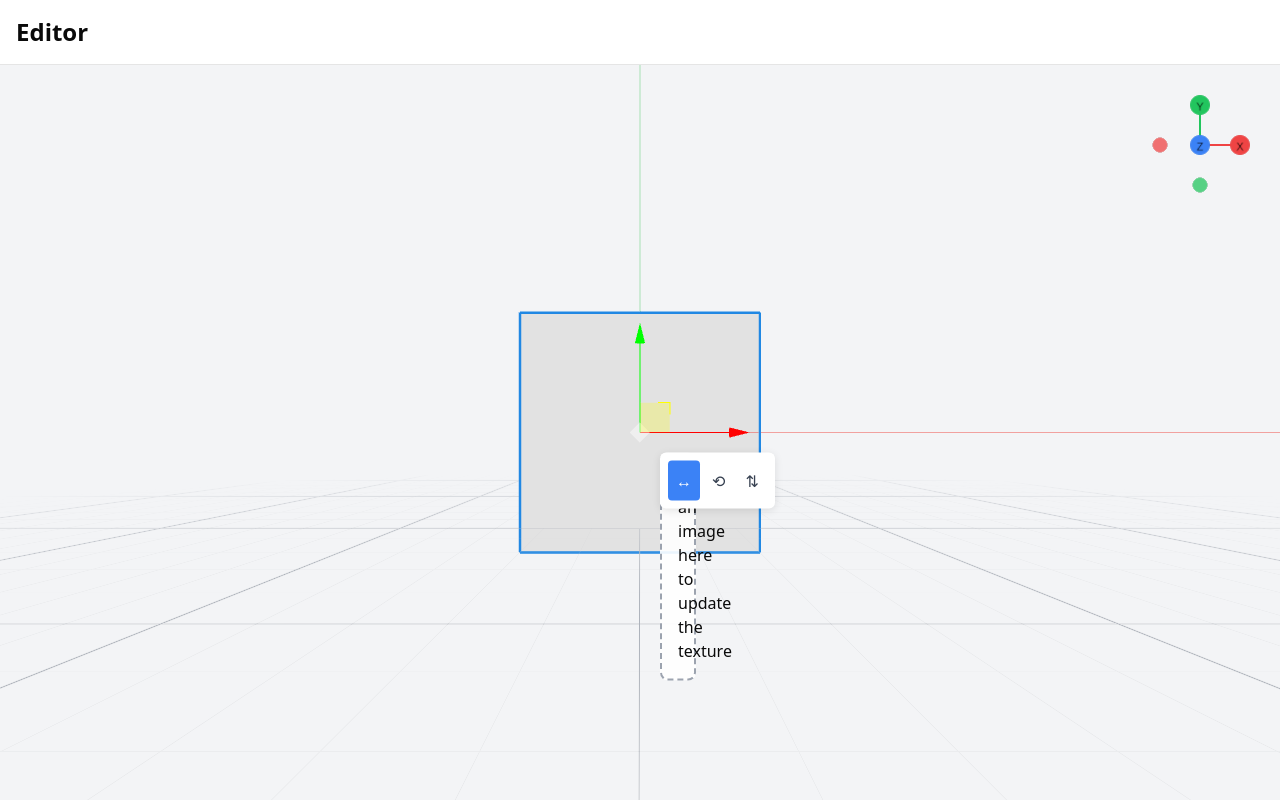
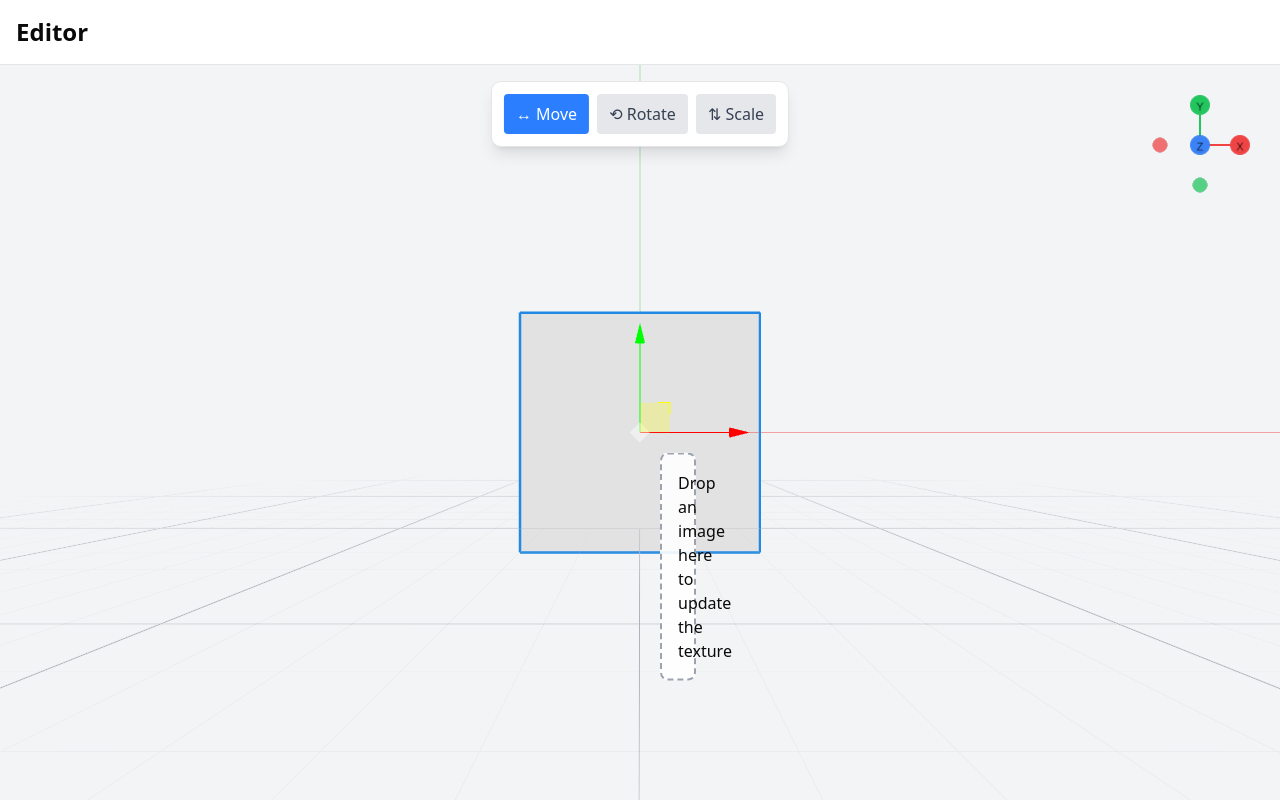
Before and after one commit to bnyawallow/papar_studio, a Next.js app: page /editor in a window 1280 px wide. Built offline with nearby package versions, Linux system fonts and the light colour scheme.

Commit message:
Fix transform controls positioning - move to top center of editor

```diff
--- a/app/editor/EditorScene.tsx
+++ b/app/editor/EditorScene.tsx
@@ -182,64 +182,6 @@ function Scene({ onPointerMissed, isObjectSelected, setIsObjectSelected }: {
           Drop an image here to update the texture
         </div>
       </Html>
-      {/* Transform mode controls - fixed at top-left, not child of object */}
-      <Html
-        style={{
-          position: 'fixed',
-          top: '20px',
-          left: '20px',
-          pointerEvents: 'auto',
-          zIndex: 1001
-        }}
-      >
-        <div style={{ display: 'flex', gap: '4px', backgroundColor: 'white', padding: '8px', borderRadius: '6px', boxShadow: '0 2px 8px rgba(0,0,0,0.1)' }}>
-          <button
-            onClick={() => setTransformMode('translate')}
-            style={{
-              padding: '8px',
-              backgroundColor: transformMode === 'translate' ? '#3b82f6' : 'transparent',
-              color: transformMode === 'translate' ? 'white' : '#374151',
-              border: 'none',
-              borderRadius: '4px',
-              cursor: 'pointer',
-              fontSize: '16px'
-            }}
-            title="Move (W)"
-          >
-            ↔
-          </button>
-          <button
-            onClick={() => setTransformMode('rotate')}
-            style={{
-              padding: '8px',
-              backgroundColor: transformMode === 'rotate' ? '#3b82f6' : 'transparent',
-              color: transformMode === 'rotate' ? 'white' : '#374151',
-              border: 'none',
-              borderRadius: '4px',
-              cursor: 'pointer',
-              fontSize: '16px'
-            }}
-            title="Rotate (E)"
-          >
-            ⟲
-          </button>
-          <button
-            onClick={() => setTransformMode('scale')}
-            style={{
-              padding: '8px',
-              backgroundColor: transformMode === 'scale' ? '#3b82f6' : 'transparent',
-              color: transformMode === 'scale' ? 'white' : '#374151',
-              border: 'none',
-              borderRadius: '4px',
-              cursor: 'pointer',
-              fontSize: '16px'
-            }}
-            title="Scale (R)"
-          >
-            ⇅
-          </button>
-        </div>
-      </Html>
     </>
   )
 }
--- a/app/editor/page.tsx
+++ b/app/editor/page.tsx
@@ -19,6 +19,20 @@ export default function EditorPage() {
         <h1 className="text-2xl font-bold">Editor</h1>
       </div>
       <div className="flex-1 relative">
+        {/* Transform controls positioned at top center of editor */}
+        <div className="absolute top-4 left-1/2 transform -translate-x-1/2 z-10">
+          <div className="flex gap-2 bg-white p-3 rounded-lg shadow-lg border">
+            <button className="px-3 py-2 bg-blue-500 text-white rounded hover:bg-blue-600 transition-colors">
+              ↔ Move
+            </button>
+            <button className="px-3 py-2 bg-gray-200 text-gray-700 rounded hover:bg-gray-300 transition-colors">
+              ⟲ Rotate
+            </button>
+            <button className="px-3 py-2 bg-gray-200 text-gray-700 rounded hover:bg-gray-300 transition-colors">
+              ⇅ Scale
+            </button>
+          </div>
+        </div>
         <EditorScene />
       </div>
     </div>
```
